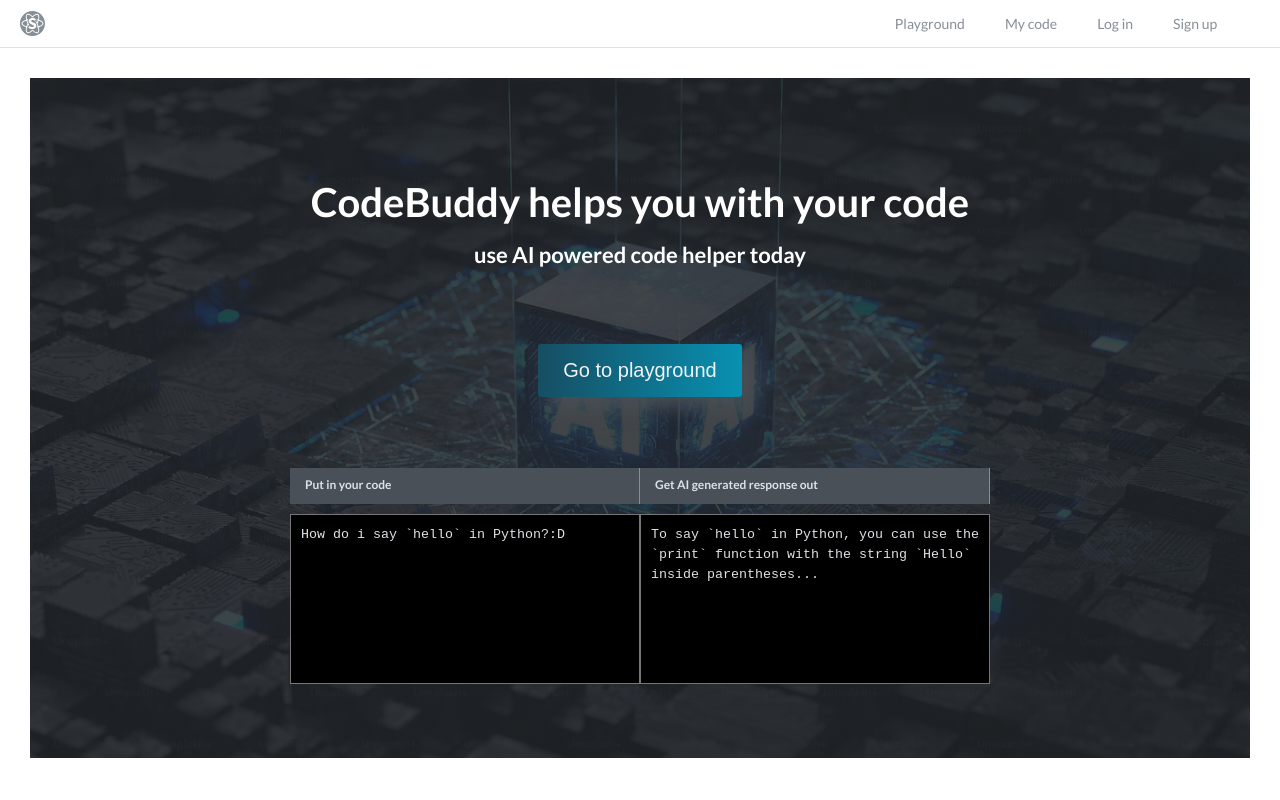
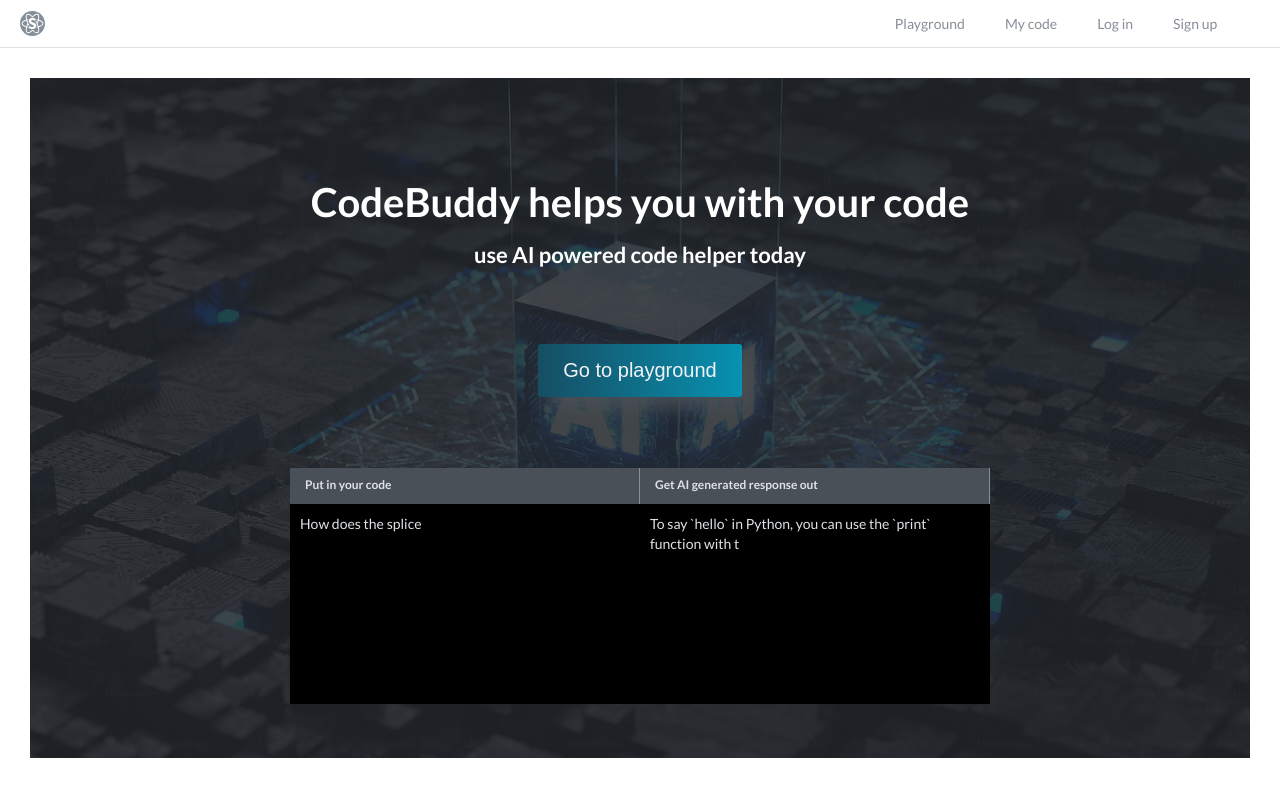
Before and after one commit to MichaelSukkiSong/Codebuddy, a React (Create React App) app in the folder codebuddy_client/: page / in a window 1280 px wide. Shown: the top 800 px of the page. Built offline with nearby package versions, Linux system fonts and the light colour scheme; no server answers.

Commit message:
changed typewriter effect

```diff
--- a/codebuddy_client/package.json
+++ b/codebuddy_client/package.json
@@ -19,6 +19,7 @@
     "react-router-dom": "^6.14.2",
     "react-scripts": "5.0.1",
     "sass": "^1.63.6",
+    "typewriter-effect": "^2.20.1",
     "web-vitals": "^2.1.4"
   },
   "scripts": {
--- a/codebuddy_client/src/components/PlaygroundLayout.js
+++ b/codebuddy_client/src/components/PlaygroundLayout.js
@@ -175,6 +175,7 @@ const PlaygroundLayout = () => {
         </div>
         <div className="pg-message__input">
           <textarea
+            className="pg__textarea"
             rows={5}
             onChange={handleTextareaChange}
             placeholder="Enter a message here."
@@ -239,10 +240,20 @@ const PlaygroundLayout = () => {
             </div>
             <div className="pg-section__content--output">
               <div className="pg-section__content--output-code">
-                <textarea value={contentCode} readOnly ref={codeRef} />
+                <textarea
+                  value={contentCode}
+                  readOnly
+                  ref={codeRef}
+                  className="pg__textarea"
+                />
               </div>
               <div className="pg-section__content--output-text">
-                <textarea value={contentText} readOnly ref={textRef} />
+                <textarea
+                  value={contentText}
+                  readOnly
+                  ref={textRef}
+                  className="pg__textarea"
+                />
               </div>
             </div>
           </div>
--- a/codebuddy_client/src/components/PlaygroundLayout.scss
+++ b/codebuddy_client/src/components/PlaygroundLayout.scss
@@ -247,9 +247,8 @@
       }
     }
   }
-}
 
-textarea {
+  &__textarea {
     resize: none;
     overflow: auto;
     width: 90%;
@@ -260,6 +259,7 @@ textarea {
 
     &:focus {
       outline: none;
+    }
   }
 }
 
--- a/codebuddy_client/src/pages/LandingPage.js
+++ b/codebuddy_client/src/pages/LandingPage.js
@@ -1,7 +1,6 @@
 import './LandingPage.scss';
-import { useEffect } from 'react';
 import { Link } from 'react-router-dom';
-import { loadTypeWriter } from '../utilities/typeWriter';
+import Typewriter from 'typewriter-effect';
 import Footer from '../components/Footer';
 import aboutImage1 from '../images/photo-1684369175833-4b445ad6bfb5.jpg';
 import aboutImage1_1 from '../images/3fd76d777b1ae60a79ff62695db9f38f.jpeg';
@@ -10,18 +9,6 @@ import aboutImage2 from '../images/data-center-network-3wz76kas9x1nwy42.jpeg';
 import aboutImage2_1 from '../images/Data Center.jpeg';
 
 const LandingPage = () => {
-  useEffect(() => {
-    loadTypeWriter();
-
-    return () => {
-      var id = window.setTimeout(function () {}, 0);
-
-      while (id--) {
-        window.clearTimeout(id); // will do nothing if no timeout with id is present
-      }
-    };
-  }, []);
-
   return (
     <>
       <div className="header">
@@ -43,7 +30,35 @@ const LandingPage = () => {
             <div className="typewriter__heading-box">
               <h3 className="heading-tertiary">Put in your code</h3>
             </div>
-            <textarea className="typewriter__editor typewriter__editor-input"></textarea>
+            <div className="typewriter__editor typewriter__editor-input">
+              <Typewriter
+                options={{
+                  strings: [
+                    'How do i say `hello` in Python?',
+                    'How does the splice method work in javascript?',
+                    `What is wrong with my code? csonsole.log('hello there');`,
+                    'How do you make a stack with 3 queues?',
+                    'How could i make the code more efficient?',
+                    'Show me a useful API that I can use to build a space related personal project',
+                    'How do you write test code? ',
+                    `Change this code to an another language.
+
+                    class OpenAI {
+                      static getInstance() {
+                        return new OpenAI({
+                          apiKey: keys.openaiApiKey,
+                        });
+                      }
+                      `,
+                  ],
+                  autoStart: true,
+                  loop: false,
+                  pauseFor: 4500,
+                  deleteSpeed: 1,
+                  delay: 10,
+                }}
+              />
+            </div>
           </div>
           <div className="typewriter__box">
             <div className="typewriter__heading-box">
@@ -51,7 +66,42 @@ const LandingPage = () => {
                 Get AI generated response out
               </h3>
             </div>
-            <textarea className="typewriter__editor typewriter__editor-output"></textarea>
+            <div className="typewriter__editor typewriter__editor-output">
+              <Typewriter
+                options={{
+                  strings: [
+                    'To say `hello` in Python, you can use the `print` function with the string `Hello` inside parentheses...',
+                    'The syntax of the splice method is as follows...splice(start, deleteCount)...',
+                    'There is a small typo in your code. Instead of `csonsole.log`, it should be `console.log`...',
+                    `Here is one way to implement a stack using three queues in JavaScript:
+
+class Stack {
+  constructor() {
+    this.queue1 = [];
+    this.queue2 = [];
+    this.queue3 = [];
+  }
+} ...`,
+                    '1. Use efficient data structures: Ensure you are using the appropriate data structures for your code...',
+                    'NASA API provides a range of space-related data that can be useful for your project...',
+                    'To write test code, you can use a testing framework/library like JUnit for Java or PyTest for Python...',
+                    `class OpenAI:
+    @staticmethod
+    def getInstance():
+        return OpenAI(keys.openaiApiKey)
+
+    def __init__(self, config):
+        self.configuration = Configuration(config)
+        self.openai = OpenAIApi(self.configuration)`,
+                  ],
+                  autoStart: true,
+                  loop: false,
+                  pauseFor: 3500,
+                  deleteSpeed: 1,
+                  delay: 1,
+                }}
+              />
+            </div>
           </div>
         </div>
       </div>
--- a/codebuddy_client/src/pages/LandingPage.scss
+++ b/codebuddy_client/src/pages/LandingPage.scss
@@ -99,7 +99,7 @@
   &__editor {
     @include mixins.flexCenter;
     background-color: variables.$color-black;
-    height: 85%;
+    height: 100%;
     width: 100%;
     color: variables.$color-gray-3;
     padding: 1rem 1rem;
@@ -108,9 +108,29 @@
     line-height: 20px;
 
     &-input {
+      font-size: variables.$default-font-size-small-1;
+      display: flex;
+      justify-content: left;
+      align-items: flex-start;
     }
 
     &-output {
+      font-size: variables.$default-font-size-small-1;
+      display: flex;
+      justify-content: left;
+      align-items: flex-start;
+
+      // background-color: aqua;
+      resize: none;
+      overflow: auto;
+      width: 100%;
+      height: 100%;
+      padding: 10px;
+      display: inline-block;
+
+      &:focus {
+        outline: none;
+      }
     }
   }
 }
@@ -229,3 +249,8 @@
     }
   }
 }
+
+.Typewriter__wrapper {
+}
+.Typewriter__cursor {
+}
--- a/codebuddy_client/src/utilities/typeWriter.js
+++ /dev/null
@@ -1,98 +0,0 @@
-import { delay } from './delay';
-
-let speed = 100;
-let txtArr = [
-  {
-    input: 'How do i say `hello` in Python?:D',
-    output:
-      'To say `hello` in Python, you can use the `print` function with the string `Hello` inside parentheses...',
-  },
-  {
-    input: 'How does the splice method work in javascript?',
-    output:
-      'The syntax of the splice method is as follows...splice(start, deleteCount)...',
-  },
-  {
-    input: `What is wrong with my code D: csonsole.log('hello there');`,
-    output:
-      'There is a small typo in your code. Instead of `csonsole.log`, it should be `console.log`...',
-  },
-  {
-    input: 'How do you make a stack with 3 queues?',
-    output: `Here is one way to implement a stack using three queues in JavaScript:
-
-    class Stack {
-      constructor() {
-        this.queue1 = [];
-        this.queue2 = [];
-        this.queue3 = [];
-      }
-    } ...`,
-  },
-  {
-    input: 'How could i make the code more efficient?',
-    output:
-      '1. Use efficient data structures: Ensure you are using the appropriate data structures for your code...',
-  },
-  {
-    input:
-      'Show me a useful API that I can use to build a space related personal project xD',
-    output:
-      'NASA API provides a range of space-related data that can be useful for your project...',
-  },
-  {
-    input: 'How do you write test code? ',
-    output:
-      'To write test code, you can use a testing framework/library like JUnit for Java or PyTest for Python...',
-  },
-  {
-    input: `Change this code to an another language.
-
-    class OpenAI {
-      static getInstance() {
-        return new OpenAI({
-          apiKey: keys.openaiApiKey,
-        });
-      }
-      `,
-    output: `class OpenAI:
-    @staticmethod
-    def getInstance():
-        return OpenAI(keys.openaiApiKey)
-
-    def __init__(self, config):
-        self.configuration = Configuration(config)
-        self.openai = OpenAIApi(self.configuration)`,
-  },
-];
-
-const typeWriterWrapper = async (inputText, outputText) => {
-  let i = 0;
-
-  document.querySelector('.typewriter__editor-input').innerHTML = '';
-  document.querySelector('.typewriter__editor-output').innerHTML = '';
-
-  const typeWriter = () => {
-    if (i < inputText.length) {
-      document.querySelector('.typewriter__editor-input').innerHTML +=
-        inputText.charAt(i);
-      i++;
-    }
-    setTimeout(typeWriter, speed);
-  };
-
-  typeWriter();
-
-  setTimeout(() => {
-    document.querySelector('.typewriter__editor-output').innerHTML = outputText;
-  }, speed * (inputText.length + 10));
-};
-
-const loadTypeWriter = async () => {
-  for (let txt of txtArr) {
-    typeWriterWrapper(txt.input, txt.output);
-    await delay(10000);
-  }
-};
-
-export { speed, txtArr, typeWriterWrapper, loadTypeWriter };
```
Also changed, not shown: 2 other files (tests, documents, lock files or other folders). Lines whose indentation alone changed are shown as unchanged.
